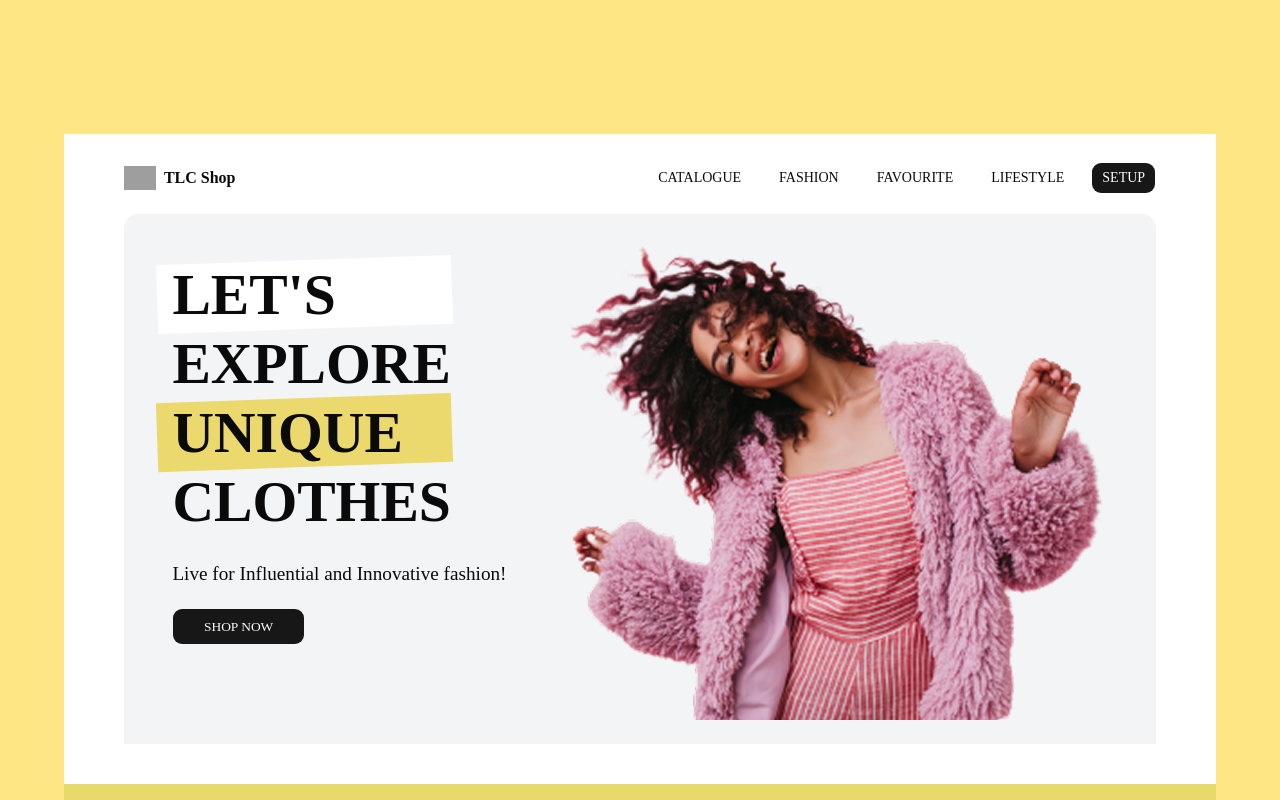
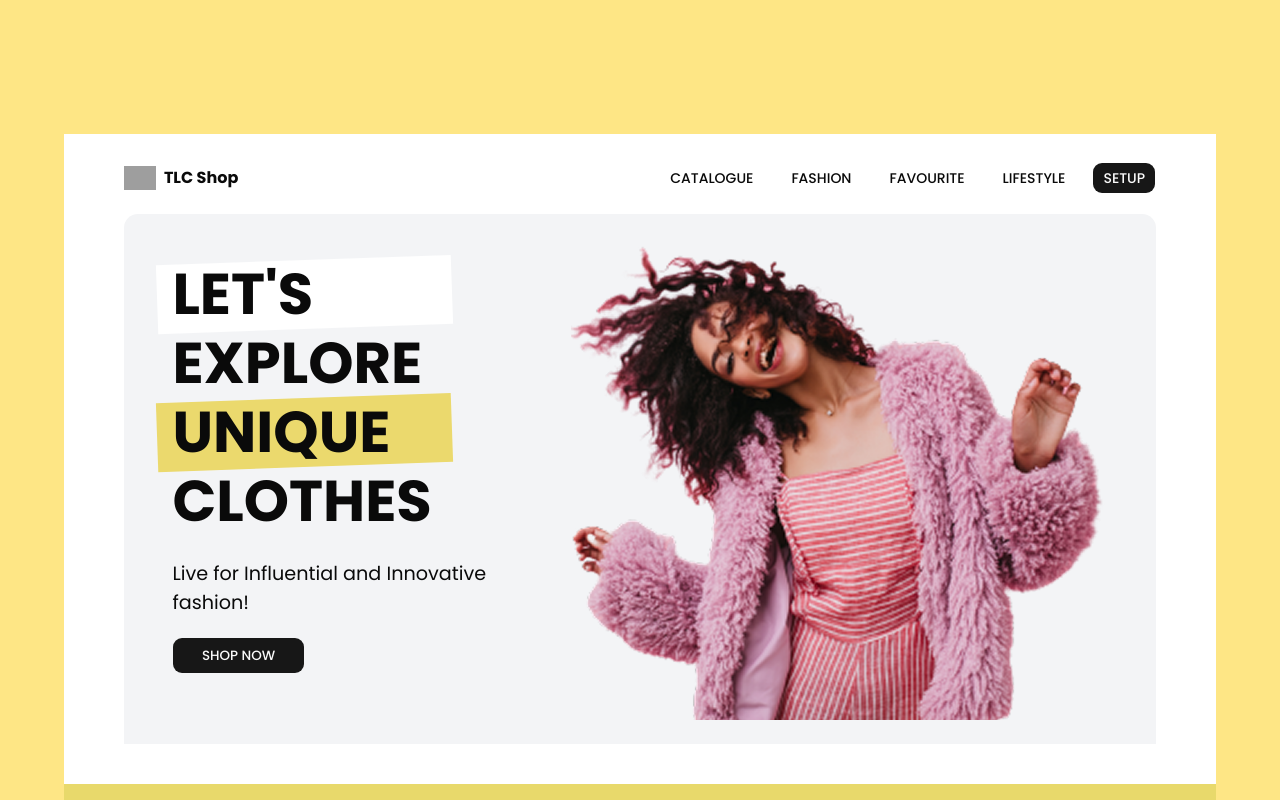
Before and after one commit to ThinkLikeCompany/tlc_shop, a Next.js app: page / in a window 1280 px wide. Shown: the top 800 px of the page. Built offline with nearby package versions, Linux system fonts and the light colour scheme; grey boxes are pictures that could not be loaded.

Commit message:
use poppins as default font

```diff
--- a/src/app/globals.css
+++ b/src/app/globals.css
@@ -6,7 +6,7 @@
 
 @theme inline {
   --font-heading: var(--font-sans);
-  --font-sans: var(--font-sans);
+  --font-sans: var(--font-poppins);
   --color-sidebar-ring: var(--sidebar-ring);
   --color-sidebar-border: var(--sidebar-border);
   --color-sidebar-accent-foreground: var(--sidebar-accent-foreground);
@@ -128,7 +128,7 @@
   body {
     @apply bg-background text-foreground;
   }
-  html {
+  body {
     @apply font-sans;
   }
 }
--- a/src/app/layout.tsx
+++ b/src/app/layout.tsx
@@ -1,15 +1,11 @@
 import type { Metadata } from "next";
-import { Geist, Geist_Mono } from "next/font/google";
+import { Poppins } from "next/font/google";
 import "./globals.css";
 
-const geistSans = Geist({
-  variable: "--font-geist-sans",
+const poppins = Poppins({
+  variable: "--font-poppins",
   subsets: ["latin"],
-});
-
-const geistMono = Geist_Mono({
-  variable: "--font-geist-mono",
-  subsets: ["latin"],
+  weight: ["400", "500", "600", "700"],
 });
 
 export const metadata: Metadata = {
@@ -24,7 +20,7 @@ export default function RootLayout({
 }>) {
   return (
     <html lang="en">
-      <body className={`${geistSans.variable} ${geistMono.variable} antialiased bg-amber-200`}>
+      <body className={`${poppins.variable} antialiased bg-amber-200`}>
         {children}
       </body>
     </html>
```
